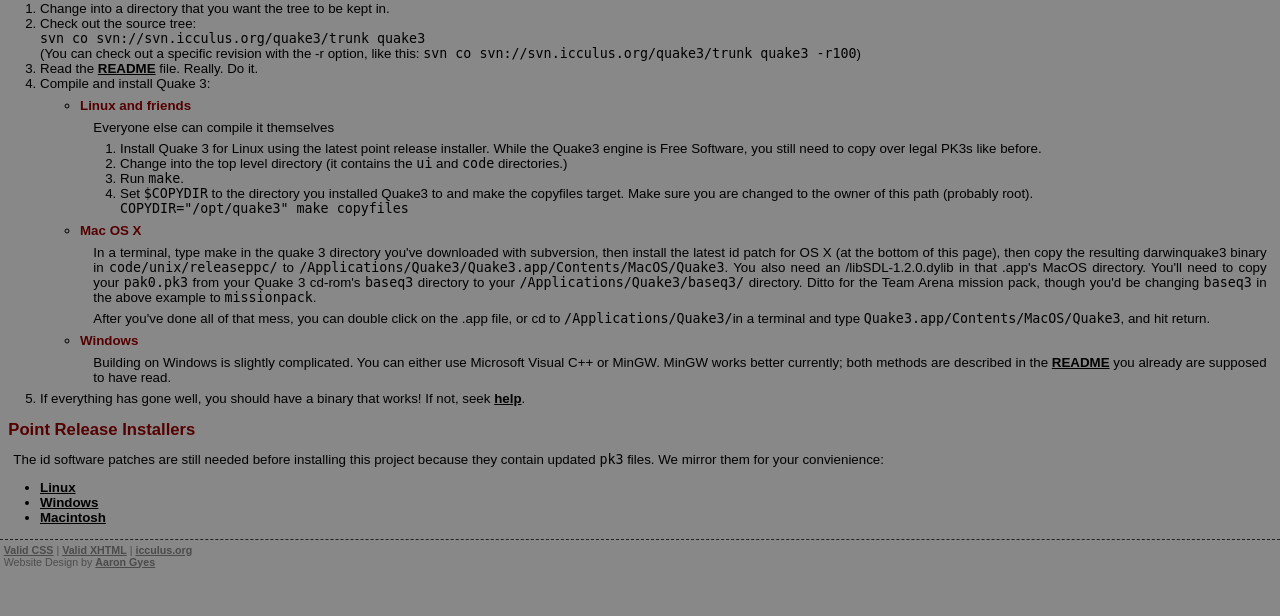
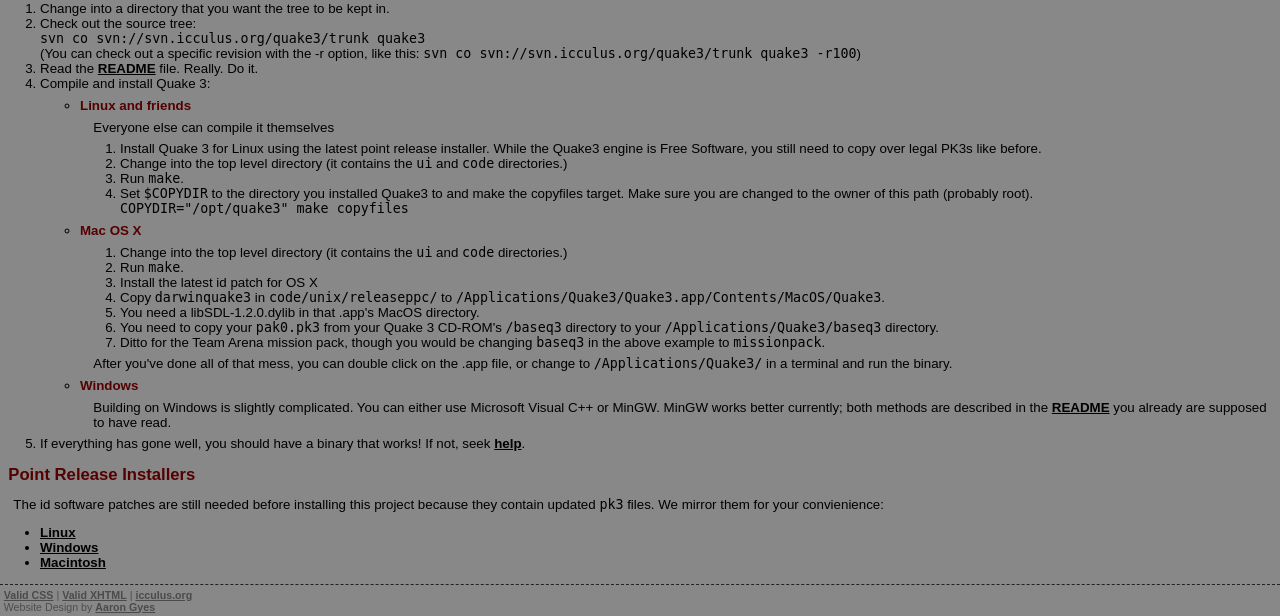
Before and after one commit to bryant/ioq3-defrag, a PHP site: page /?page=get in a window 1280 px wide. Shown: the part 504-1120 px from the top of the page. Before the commit the page ends 1072 px from the top, so only its background shows below. Run offline with PHP 8.4, Linux system fonts and the light colour scheme; data that the repository does not hold is empty.

Commit message:
Cleaned up (if it's not broke now)

```diff
--- a/web/include/get.php
+++ b/web/include/get.php
@@ -74,20 +74,28 @@
 				</ol>
 			</li>
 			<li><h3>Mac OS X</h3>
-			  <p>In a terminal, type make in the quake 3 directory
-                             you've downloaded with subversion, then install the latest id patch for
-                             OS X (at the bottom of this page), then copy the resulting darwinquake3
-                             binary in <span class="shell">code/unix/releaseppc/</span> to
-                             <span class="shell">/Applications/Quake3/Quake3.app/Contents/MacOS/Quake3</span>.
-                             You also need an /libSDL-1.2.0.dylib in that .app's MacOS directory. You'll need
-                             to copy your <span class="shell">pak0.pk3</span> from your Quake 3 cd-rom's
-                             <span class="shell">baseq3</span> directory to your
-                             <span class="shell">/Applications/Quake3/baseq3/</span> directory. Ditto for the
-                             Team Arena mission pack, though you'd be changing <span class="shell">baseq3</span>
-                             in the above example to <span class="shell">missionpack</span>.
-		          </p>
-			 <p>After you've done all of that mess, you can double click on the .app file, or cd to
-                        <span class="shell">/Applications/Quake3/</span>in a terminal and type <span class="shell">Quake3.app/Contents/MacOS/Quake3</span>, and hit return.
+			<ol>
+				<li>Change into the top level directory (it contains
+				the <span class="shell">ui</span> and
+				<span class="shell">code</span> directories.)</li>
+				<li>Run <span class="shell">make</span>.</li>
+				<li>Install the latest id patch for OS X</li>
+				<li>Copy <span class="shell">darwinquake3</span>
+				in <span class="shell">code/unix/releaseppc/</span>
+				to <span class="shell">/Applications/Quake3/Quake3.app/Contents/MacOS/Quake3</span>.</li>
+				<li>You need a libSDL-1.2.0.dylib in that .app's
+				MacOS directory.</li>
+				<li>You need to copy your <span class="shell">pak0.pk3</span>
+				from your Quake	3 CD-ROM's <span class="shell">/baseq3</span>
+				directory to your <span class="shell">/Applications/Quake3/baseq3</span>
+				directory.</li>
+				<li>Ditto for the Team Arena mission pack, though
+				you would be changing <span class="shell">baseq3</span>
+				in the above example to <span class="shell">missionpack</span>.
+			</ol>
+			<p>After you've done all of that mess, you can double click
+			on the .app file, or change to <span class="shell">/Applications/Quake3/</span>
+			in a terminal and run the binary.
 			</p>
 			</li>
 			<li><h3>Windows</h3>
```
